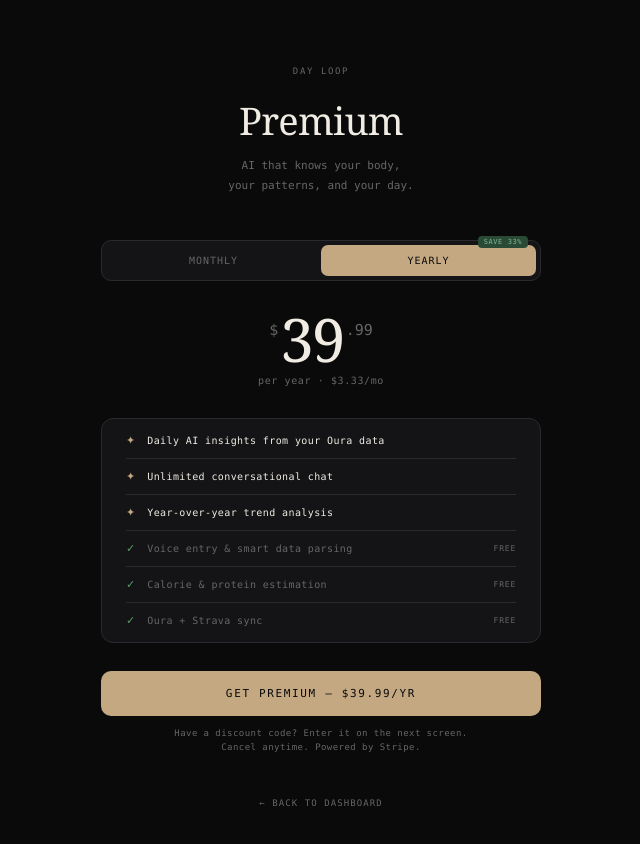
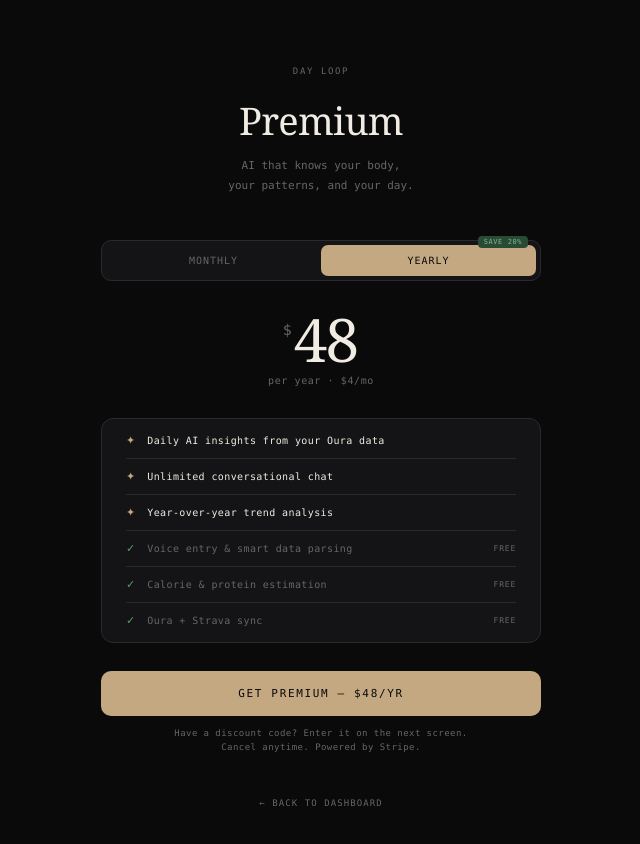
Before and after one commit to malvidah/lifeos, a Next.js app: page /upgrade in a window 1280 px wide. Shown: the top 844 px of the page, without its empty margins (319-959 px from the left). Built offline with nearby package versions, Linux system fonts and the light colour scheme; no server answers.

Commit message:
update pricing: /mo or 8/yr (/mo)

```diff
--- a/app/upgrade/page.js
+++ b/app/upgrade/page.js
@@ -146,7 +146,7 @@ function PricingView({ session, onStartCheckout }) {
                 background: '#2a4a35', color: '#7dba94',
                 fontFamily: mono, fontSize: 7, letterSpacing: '0.08em',
                 padding: '2px 6px', borderRadius: 4, textTransform: 'uppercase',
-              }}>Save 33%</span>
+              }}>Save 20%</span>
             )}
           </button>
         ))}
@@ -157,12 +157,12 @@ function PricingView({ session, onStartCheckout }) {
         <div style={{ display: 'flex', alignItems: 'flex-start', justifyContent: 'center', gap: 2 }}>
           <span style={{ fontFamily: mono, fontSize: 15, color: muted, marginTop: 12 }}>$</span>
           <span style={{ fontFamily: serif, fontSize: 60, color: text, lineHeight: 1, letterSpacing: '-0.03em' }}>
-            {plan === 'yearly' ? '39' : '4'}
+            {plan === 'yearly' ? '48' : '5'}
           </span>
-          <span style={{ fontFamily: mono, fontSize: 15, color: muted, marginTop: 12 }}>.99</span>
+          <span style={{ fontFamily: mono, fontSize: 15, color: muted, marginTop: 12 }}>{plan === 'yearly' ? '' : ''}</span>
         </div>
         <div style={{ fontFamily: mono, fontSize: 10, color: muted, marginTop: 6, letterSpacing: '0.06em' }}>
-          {plan === 'yearly' ? 'per year · $3.33/mo' : 'per month'}
+          {plan === 'yearly' ? 'per year · $4/mo' : 'per month'}
         </div>
       </div>
 
@@ -184,7 +184,7 @@ function PricingView({ session, onStartCheckout }) {
         cursor: loading ? 'not-allowed' : 'pointer',
         opacity: loading ? 0.6 : 1, transition: 'opacity 0.15s', marginBottom: 12,
       }}>
-        {loading ? 'Loading…' : `Get Premium — ${plan === 'yearly' ? '$39.99/yr' : '$4.99/mo'}`}
+        {loading ? 'Loading…' : `Get Premium — ${plan === 'yearly' ? '$48/yr' : '$5/mo'}`}
       </button>
 
       <p style={{ fontFamily: mono, fontSize: 9, color: muted, textAlign: 'center', margin: '0 0 4px', letterSpacing: '0.05em' }}>
```
